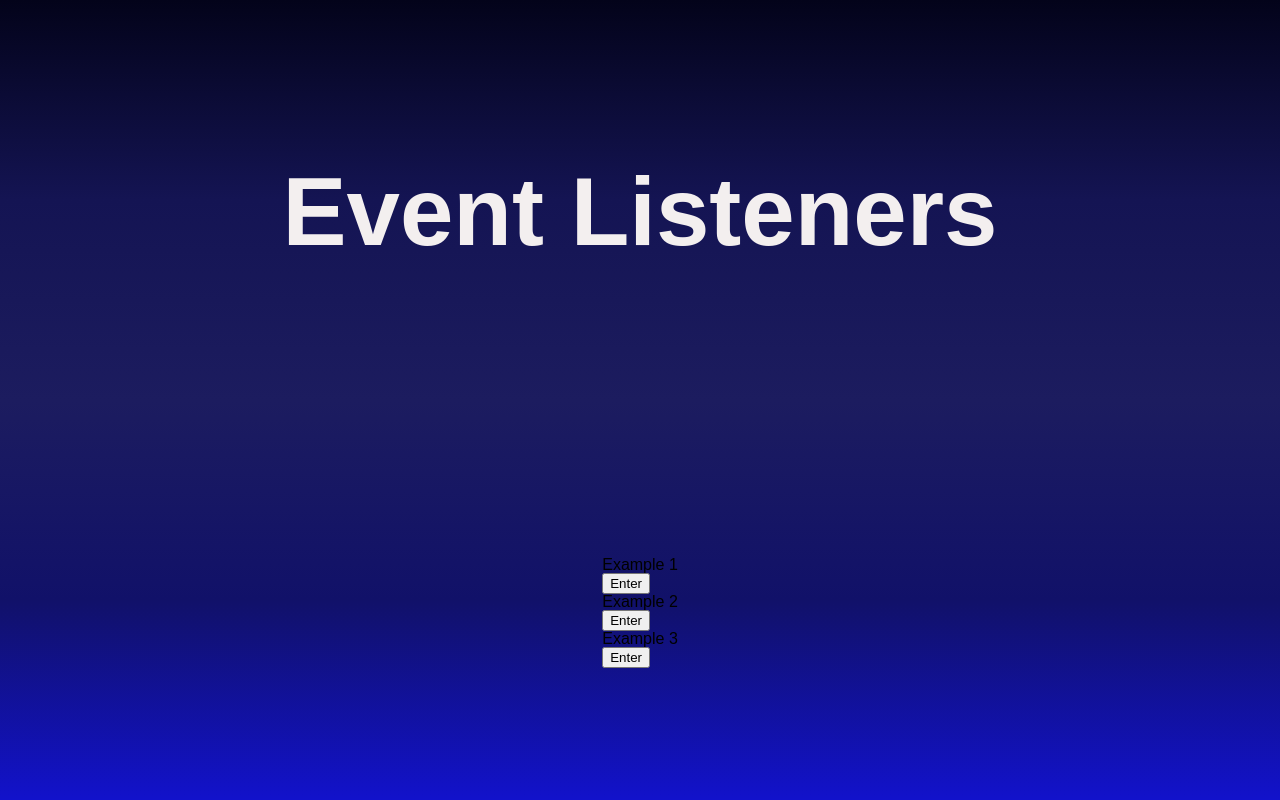
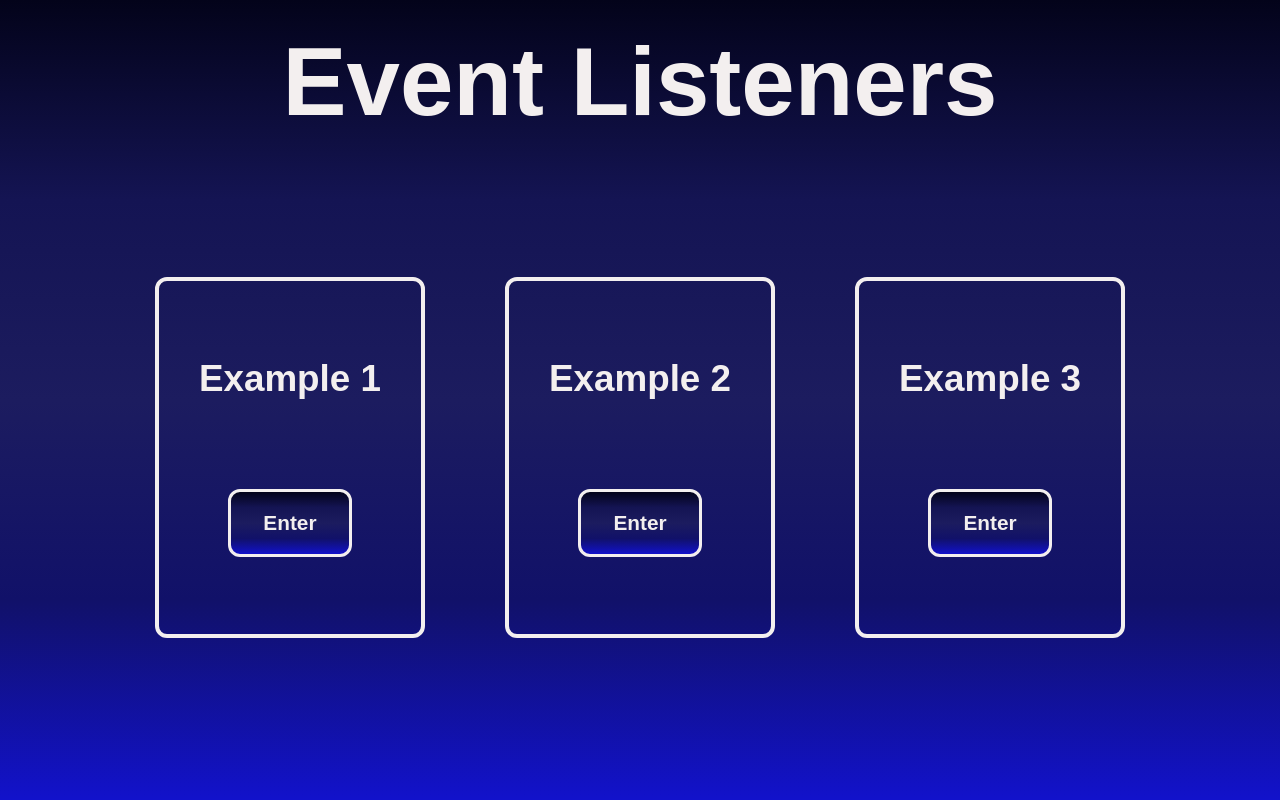
Before and after one commit to GiovaniACappelaro/DOMmanipulation-js, a plain HTML site: page 2-Event-listeners/index.html in a window 1280 px wide. Drawn offline with Linux system fonts and the light colour scheme.

Commit message:
finished styling DOM manipulation page

```diff
--- a/2-Event-listeners/styles.css
+++ b/2-Event-listeners/styles.css
@@ -10,9 +10,11 @@ body{
     background-repeat: no-repeat;
     background-attachment: fixed;
     display: flex;
-    flex-direction: column;
     justify-content: space-around;
     align-items: center;
+    flex-wrap: wrap;
+    align-content:center;
+    row-gap: 3rem;
 }
 
 #main-heading{
@@ -21,4 +23,44 @@ body{
     font-weight: 600;
     padding: 2rem;
     color: #f3efef;
+    width: 100%;
+    margin-top: -7rem;
 }
+
+.container{
+    display: flex;
+    justify-content: space-between;
+    align-items: center;
+    padding: 3rem;
+    font-family: Arial, Helvetica, sans-serif;
+    column-gap: 5rem;
+}
+
+.boxes{
+    border: 4px solid #f3efef;
+    padding: 5rem 2.5rem 4rem 2.5rem;
+    border-radius: 12px;
+    display: flex;
+    flex-direction: column;
+    justify-content: space-between;
+    align-items: center;
+    font-weight: 600;
+}
+
+h1{
+    font-size: 2.3rem;
+    color: #f3efef;
+    padding-bottom: 4.5rem;
+    margin-bottom: 1.2rem;
+}
+
+button{
+    border: 3px solid #f3efef;
+    background: linear-gradient(#03031a, #141453, #1c1c5f, #111169, #1212cb);
+    padding: 1.2rem 2rem;
+    border-radius: 12px;
+    color: #f3efef;
+    font-size: 1.3rem;
+    font-weight: 600;
+    margin-bottom: 0.8rem;
+}
```
